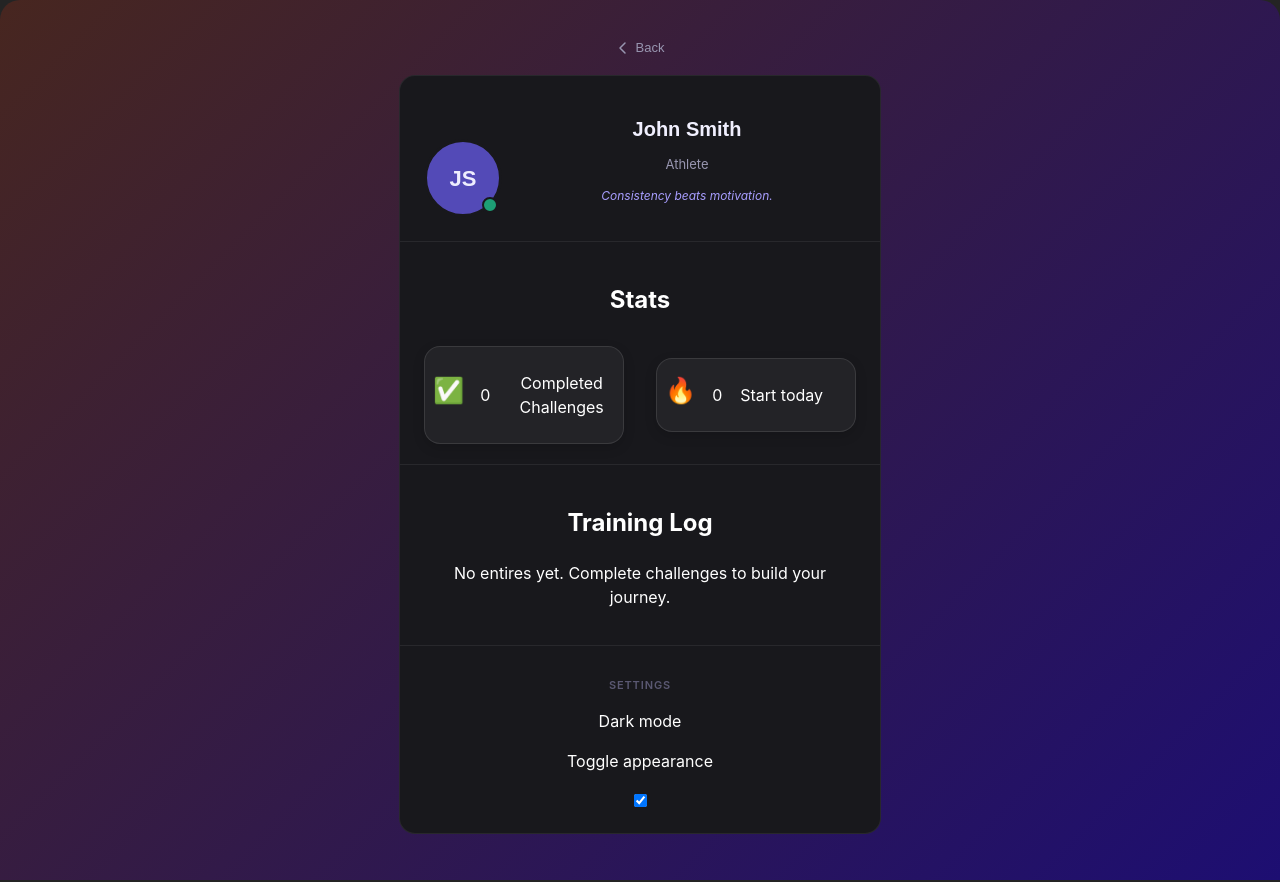
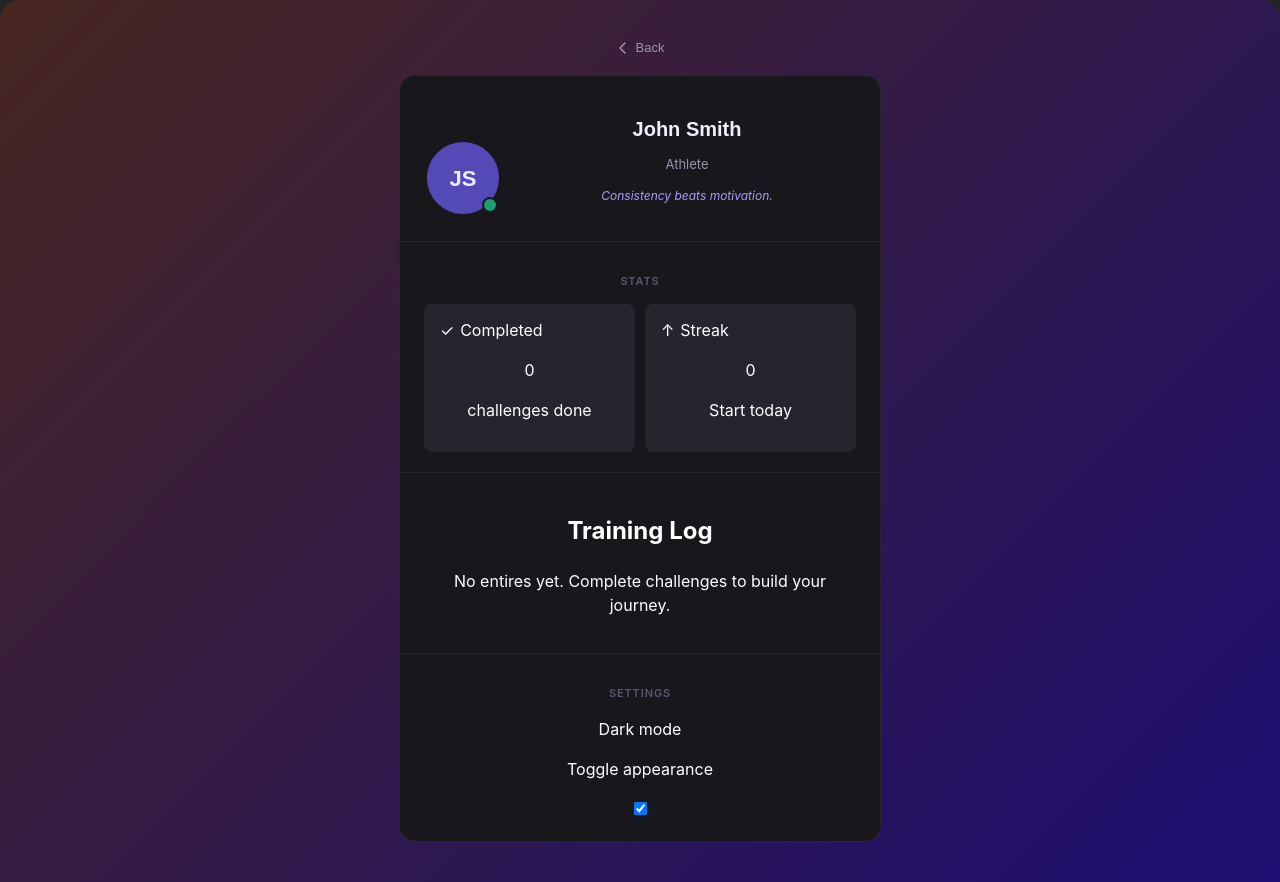
Before and after one commit to robertoandino/challenge-me, a React (Vite) app: page /profile in a window 1280 px wide. Built offline with nearby package versions, Linux system fonts and the light colour scheme.

Commit message:
Updates for stats section

```diff
--- a/src/components/Profile/Profile.css
+++ b/src/components/Profile/Profile.css
@@ -144,50 +144,29 @@
     margin-bottom: 14px;
 }
 
-/*Stats section*/
-.profile-stats {
+/* Stats grid */
+.stats-grid {
     display: grid;
-    grid-template-columns: repeat(2, 1fr);
-    gap: 2rem;
+    grid-template-columns: 1fr 1fr;
+    gap: 10px;
+}
+
+.stat-tile {
+    background: var(--bg-tile);
+    border-radius: var(--radius-sm);
+    padding: 14px 16px;
+}
+
+.stat-icon-row {
     display: flex;
     align-items: center;
+    gap: 6px;
+    margin-bottom: 6px;
 }
 
-.profile-stat-card {
-    display: flex;
-    align-items: center;
-    margin-top: 8px;
-    gap: 1rem;
-    padding: 0.5rem;
-    background: rgba(255, 255, 255, 0.05);
-    border: 1px solid rgba(255, 255, 255, 0.1);
-    border-radius: 1rem;
-    box-shadow: 0 4px 12px rgba(0, 0, 0, 0.15);
-    width: 100%;
-    transition: transform 0.25s ease, box-shadow 0.25s ease;
-}
+/* Small colored dot icon */
 
-.profile-stat-card:hover {
-    transform: translateY(-5px);
-    box-shadow: 0 8px 20px rgba(0,0,0,0.35);
-    border-top: 1px solid rgba(228, 37, 30, 0.815);
-}
-
-
-.stat-icon {
-    font-size: 25px;
-}
-
-.stat-info {
-    display: flex;
-    align-items: center;
-}
-
-.stat-value {
-    margin-right: 18px;
-}
-
-/*Training Log Section*/
+/* Training Log Section */
 .training-log {
     display: flex;
     flex-direction: column;
--- a/src/components/Profile/Profile.tsx
+++ b/src/components/Profile/Profile.tsx
@@ -95,28 +95,28 @@ const Profile: React.FC = () => {
 
                 {/* Stats Section */}
                 <section className="profile-section">
-                    <h2>Stats</h2>
-                    <div className="profile-stats">
-                    <div className="profile-stat-card">
-                        <span className="stat-icon">✅</span>
-                        <div className="stat-info">
-                            <p className="stat-value">{completedCount}</p>
-                            <p className="stat-label">Completed Challenges</p>
+                    <p className="sec-label">Stats</p>
+                    <div className="stats-grid">
+
+                        <div className="stat-tile">
+                            <div className="stat-icon-row">
+                                <div className="dot-icon dot-green" aria-hidden="true">✓</div>
+                                <span className="stat-type-label">Completed</span>
+                            </div>
+                            <p className="stat-num">{completedCount}</p>
+                            <p className="stat-meta">challenges done</p>
                         </div>
-                    </div>
 
-                    <div className="profile-stat-card">
-                        <span className="stat-icon">🔥</span>
-                        <div className="stat-info">
-                            <p className="stat-value">{streakCount}</p>
-                            <p className="stat-label">
-                                {streakCount === 0
-                                    ? "Start today"
-                                    : `${streakCount}-day streak`
-                                }
+                        <div className="stat-tile">
+                            <div className="stat-icon-row">
+                                <div className="dot-icon dot-purple" aria-hidden="true">↑</div>
+                                <span className="stat-type-label">Streak</span>
+                            </div>
+                            <p className="stat-num streak">{streakCount}</p>
+                            <p className="stat-meta">
+                                {streakCount === 0 ? "Start today" : `${streakCount}-day streak`}
                             </p>
                         </div>
-                    </div>
                     </div>
                 </section>
 
```
